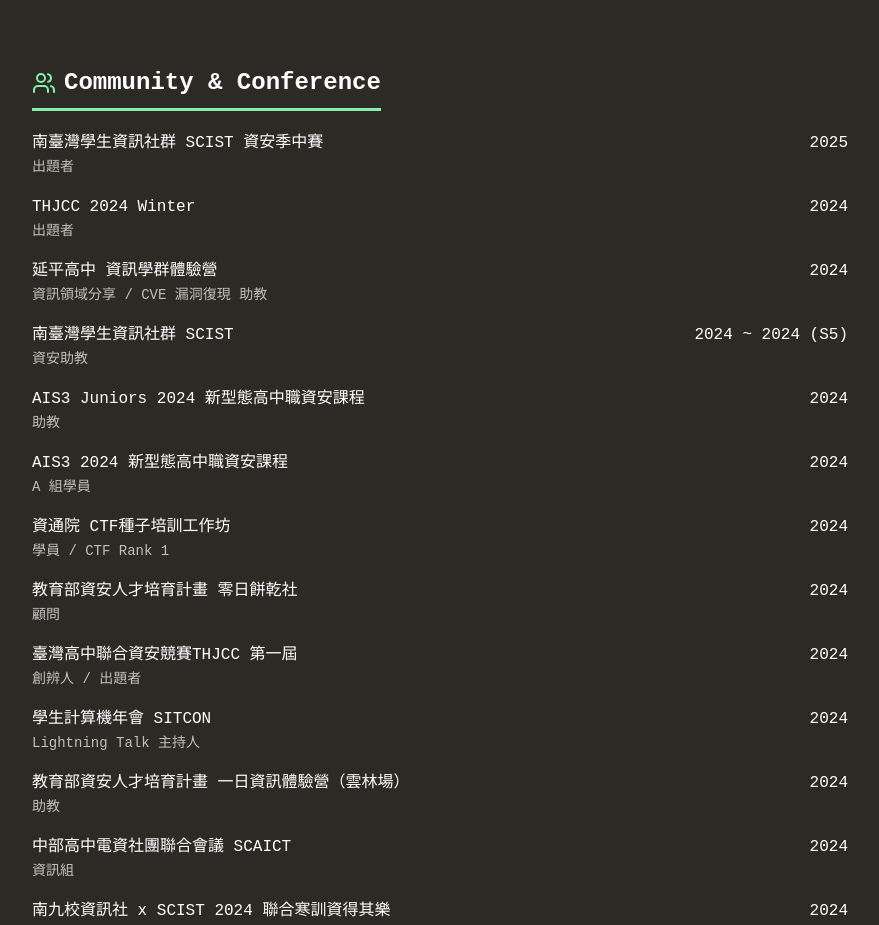
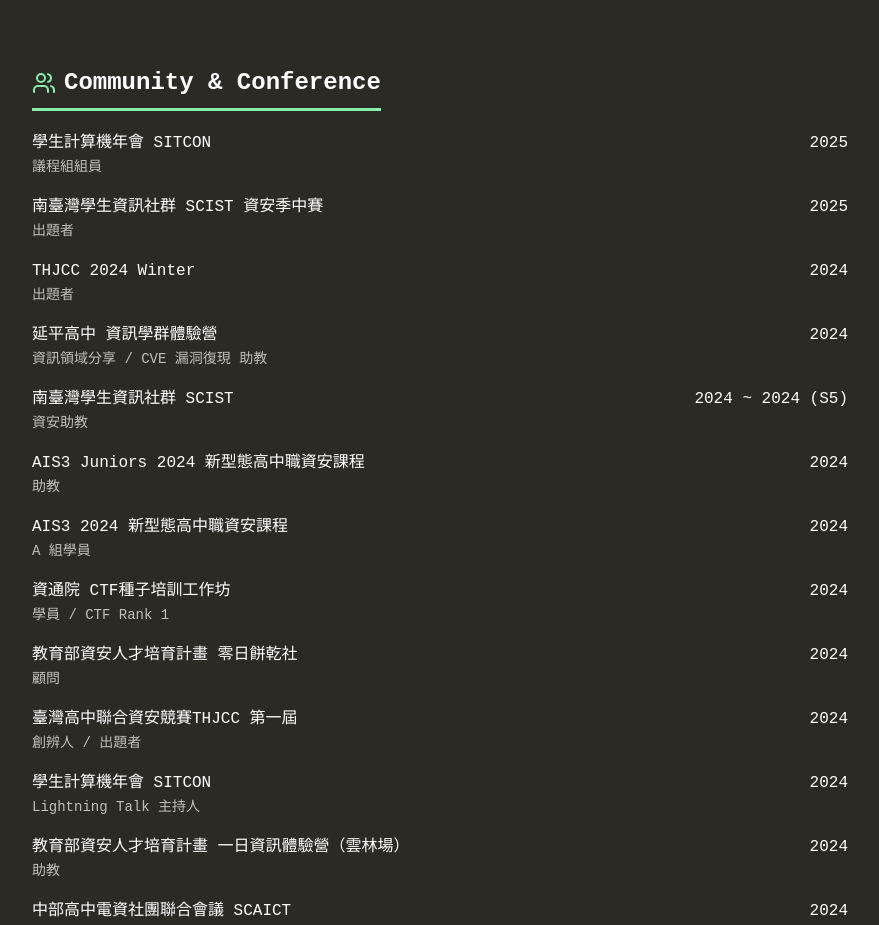
Before and after one commit to osga24/OsGa.dev, a Next.js app: page /about in a window 1280 px wide. Shown: the part 3320-4245 px from the top of the page, without its empty margins (200-1079 px from the left). Built offline with nearby package versions, Linux system fonts and the light colour scheme.

Commit message:
change fearnot icon and add SITCON 2025 ex

```diff
--- a/src/app/linktree/page.tsx
+++ b/src/app/linktree/page.tsx
@@ -120,7 +120,7 @@
     },
     {
       name: "Fearnot",
-      avatar: "/friends/fearnot.avif",
+      avatar: "/friends/fearnot.png",
       link: "https://blog.fearnot221.com/",
       description: "SCIST S5 資安總召"
     },
--- a/src/data/experiences.json
+++ b/src/data/experiences.json
@@ -228,6 +228,11 @@
   ],
   "communityConferences": [
     {
+      "title": "學生計算機年會 SITCON ",
+      "year": "2025",
+	  "position":"議程組組員"
+    },
+    {
       "title": "南臺灣學生資訊社群 SCIST 資安季中賽",
       "year": "2025",
 	  "position":"出題者"
```
Also changed, not shown: public/friends/fearnot.avif (deleted), public/friends/fearnot.png (added).
